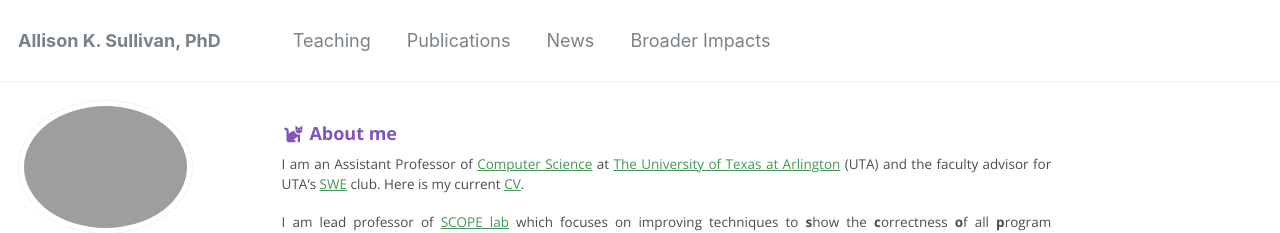
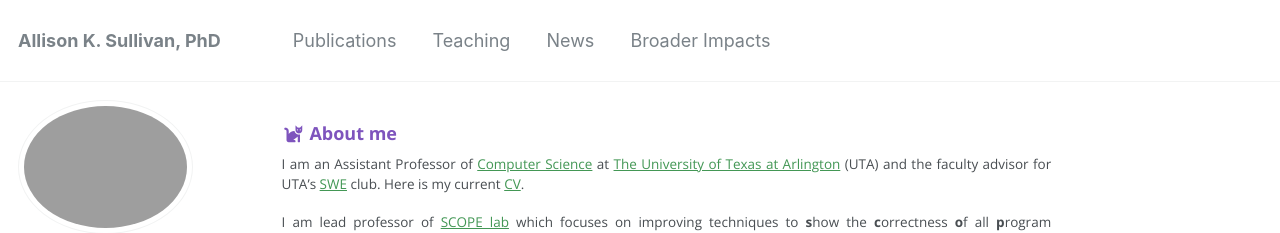
Before and after one commit to Allisonius/allisonius.github.io, a Jekyll site: the page built from _pages/about.md, in a window 1280 px wide and 900 px high. Shown: the top 233 px of the window. Built offline with Jekyll 4.4.1, drawn with Linux system fonts in a browser that asks for light colours; some web fonts are replaced; part of the change alters nothing that is shown.

```diff
--- a/_data/navigation.yml
+++ b/_data/navigation.yml
@@ -1,10 +1,11 @@
 # main links links
 main:
-  - title: "Teaching"
-    url: /teaching/
 
   - title: "Publications"
     url: /publications/
+
+  - title: "Teaching"
+    url: /teaching/
 
   - title: "News"
     url: /news/
```
